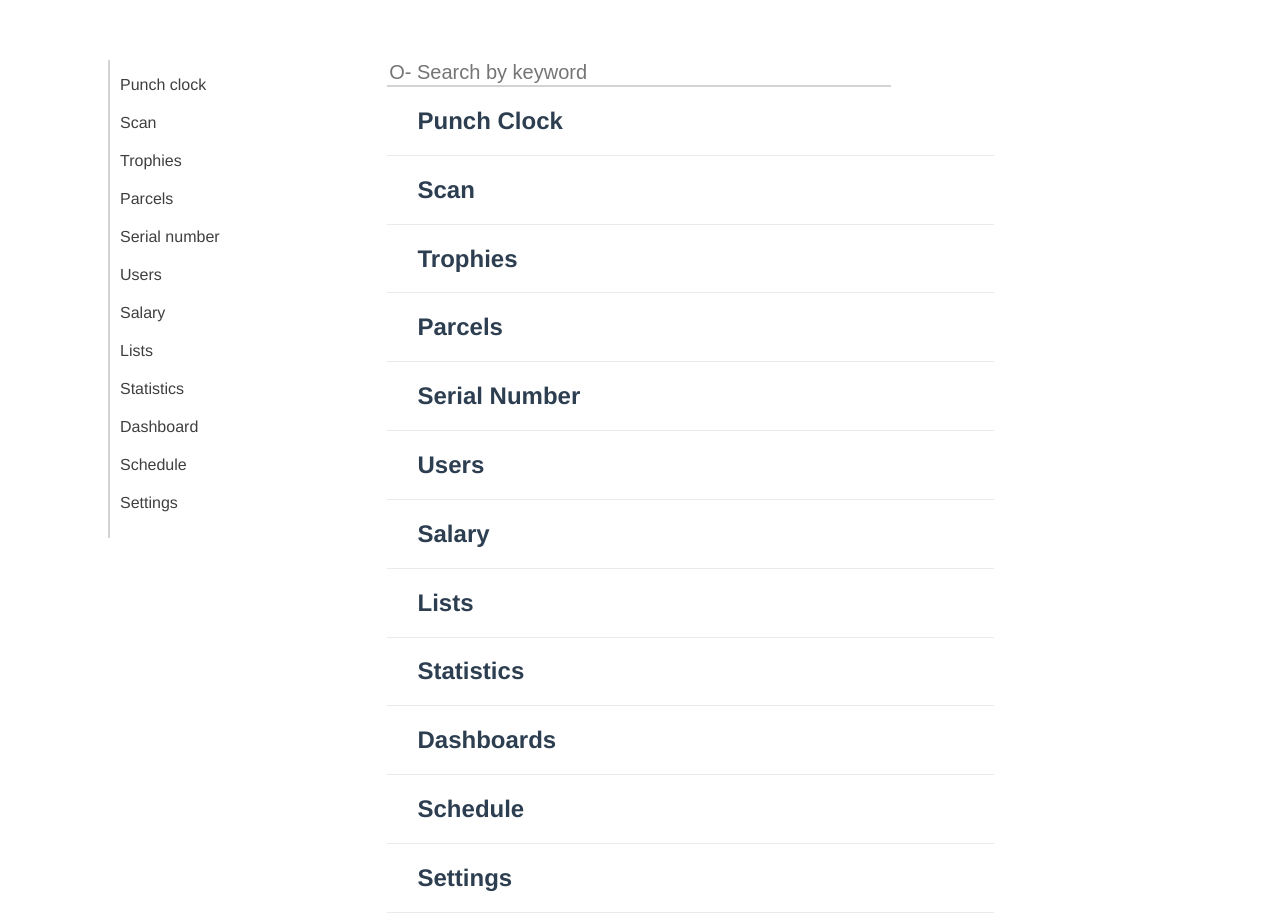
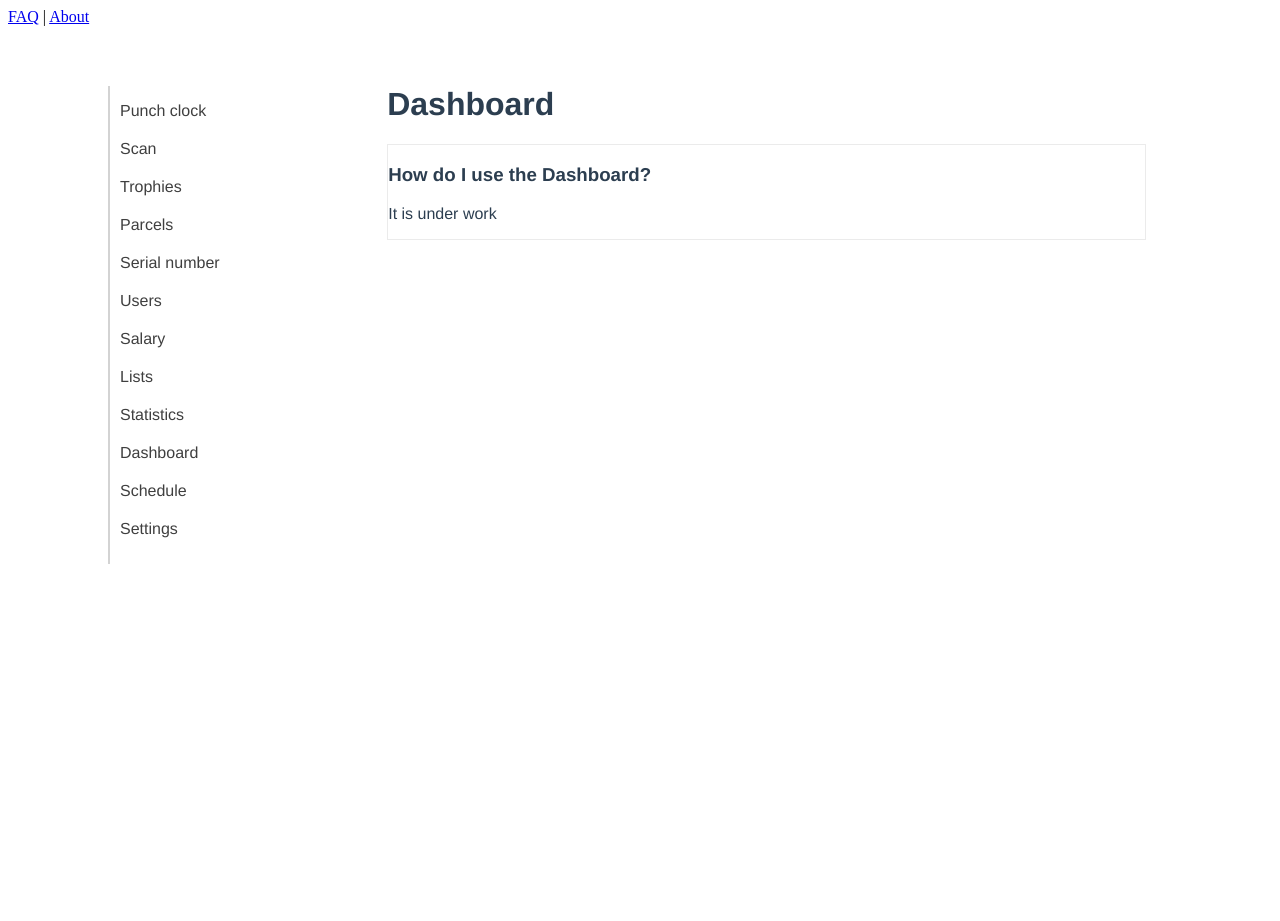
Before and after one commit to Mr-Jabberwock/FAQ, a Vue app: page /categories/Dashboard in a window 1280 px wide. After the commit the page ends 800 px from the top, so only its background shows below. Built offline with nearby package versions, Linux system fonts and the light colour scheme.

Commit message:
Har givet navigationsbaren funktionalitet
Har givet navigationsbaren funktionalitet
Mangler dog styling, i forhold til hvilken er "aktiv"

```diff
--- a/src/components/NavigationBar.vue
+++ b/src/components/NavigationBar.vue
@@ -3,18 +3,18 @@
     <div class="container">
     <div>
     <ul class="subject_list">
-        <li class="subject_list__item">Punch clock</li>
-        <li class="subject_list__item">Scan</li>
-        <li class="subject_list__item">Trophies</li>
-        <li class="subject_list__item">Parcels</li>
-        <li class="subject_list__item">Serial number</li>
-        <li class="subject_list__item">Users</li>
-        <li class="subject_list__item">Salary</li>
-        <li class="subject_list__item">Lists</li>
-        <li class="subject_list__item">Statistics</li>
-        <li class="subject_list__item">Dashboard</li>
-        <li class="subject_list__item">Schedule</li>
-        <li class="subject_list__item">Settings</li>
+        <li class="subject_list__item" :class="{'subject_list__item--active':punchClockActive}"><a class="subject_list__item-link" href="/categories/Punch+Clock">Punch clock</a></li>
+        <li class="subject_list__item" :class="{'subject_list__item--active':scanActive}"><a class="subject_list__item-link" href="/categories/Scan">Scan</a></li>
+        <li class="subject_list__item" :class="{'subject_list__item--active':trophiesActive}"><a class="subject_list__item-link" href="/categories/Trophies">Trophies</a></li>
+        <li class="subject_list__item" :class="{'subject_list__item--active':parcelsActive}"><a class="subject_list__item-link" href="/categories/Parcels">Parcels</a></li>
+        <li class="subject_list__item" :class="{'subject_list__item--active':serialNumberActive}"><a class="subject_list__item-link" href="/categories/Serial+Number">Serial number</a></li>
+        <li class="subject_list__item" :class="{'subject_list__item--active':usersActive}"><a class="subject_list__item-link" href="/categories/Users">Users</a></li>
+        <li class="subject_list__item" :class="{'subject_list__item--active':salaryActive}"><a class="subject_list__item-link" href="/categories/Salary">Salary</a></li>
+        <li class="subject_list__item" :class="{'subject_list__item--active':listsActive}"><a class="subject_list__item-link" href="/categories/Lists">Lists</a></li>
+        <li class="subject_list__item" :class="{'subject_list__item--active':statisticsActive}"><a class="subject_list__item-link" href="/categories/Statistics">Statistics</a></li>
+        <li class="subject_list__item" :class="{'subject_list__item--active':dashboardActive}"><a class="subject_list__item-link" href="/categories/Dashboard">Dashboard</a></li>
+        <li class="subject_list__item" :class="{'subject_list__item--active':scheduleActive}"><a class="subject_list__item-link" href="/categories/Schedule">Schedule</a></li>
+        <li class="subject_list__item" :class="{'subject_list__item--active':settingsActive}"><a class="subject_list__item-link" href="/categories/Settings">Settings</a></li>
     </ul>
     </div>
    </div>
@@ -23,8 +23,12 @@
 </template>
 
 <script>
-export default{
-    name: 'NavigationBar'
+export default {
+    name: 'NavigationBar',
+    data(){
+       return{
+       };
+    }
 }
 </script>
 
@@ -53,4 +57,11 @@ export default{
 .subject_list__item:hover{
   padding-left: 20px;
 }
+.subject_list__item-link{
+   text-decoration: none;
+   color: rgb(63, 63, 63);
+}
+.subject_list__item-link:visited{
+   color: rgb(63, 63, 63);
+}
 </style>
--- a/src/main.js
+++ b/src/main.js
@@ -1,11 +1,11 @@
 import Vue from 'vue'
-import FAQ from './views/FAQ.vue'
-//import App from './App.vue'
+//import FAQ from './views/FAQ.vue'
+import App from './App.vue'
 import router from './router'
 
 Vue.config.productionTip = false
 
 new Vue({
   router,
-  render: h => h(FAQ),
+  render: h => h(App),
 }).$mount('#app')
--- a/src/router/index.js
+++ b/src/router/index.js
@@ -22,6 +22,11 @@ const routes = [
     path: '/articles/:id',
     name: 'Article',
     component: () => import(/* webpackChunkName: "about" */ '../views/Article.vue')
+  },
+  {
+    path: '/categories/:id',
+    name: 'Topic',
+    component: () => import(/* webpackChunkName: "about" */ '../views/TopicAnswers.vue')
   }
 ]
 
--- /dev/null
+++ b/src/views/TopicAnswers.vue
@@ -0,0 +1,68 @@
+<template>
+    <div class="wrapper">
+        <navigation-bar></navigation-bar>
+        <div class="results">
+            <h1 class="category">{{category}}</h1>
+            <div class="results__item"
+            v-for="article in dataContent"
+            :key="article.id"
+            @click="goToArticle(article.id)">
+                <h3 class="results__itemTitle">{{article.title}}</h3>
+                <p v-if="article.content[0].bodyText !== '' "
+                class="results__itemText">{{article.content[0].bodyText}}</p>
+                <p v-else
+                class="results__itemText">{{article.content[1].bodyText}}</p>
+            </div>
+        </div>
+    </div>
+</template>
+<script>
+import NavigationBar from '../components/NavigationBar.vue'
+import json from "../assets/articles.json"
+
+export default {
+    name:"TopicAnswers",
+    components: {
+        NavigationBar
+
+    },
+    data(){
+        return{
+            articles: json.articles,
+            category: this.$route.params.id.replace("+", ' ')
+        }
+    },
+    computed: {
+        dataContent() {
+            var result = this.category;
+            console.log(result);
+            return this.articles.filter(function(article) {
+                return article.category === result;
+        });
+      }
+    },
+    methods: {
+        goToArticle(id) {
+            this.$router.push("/articles/" + id);
+        }
+    }
+}
+</script>
+<style>
+    .wrapper{
+        font-family: "Avenir", Helvetica, Arial, sans-serif;
+        -webkit-font-smoothing: antialiased;
+        -moz-osx-font-smoothing: grayscale;
+        color: #2c3e50;
+        margin-top: 60px;
+    }
+    .results{
+        padding-left: 30%;
+        max-width: 60%;
+    }
+    .results__item{
+        cursor: pointer;
+        border: 1px solid #ebebeb;
+        margin-top:1rem;
+    }
+</style>
```
